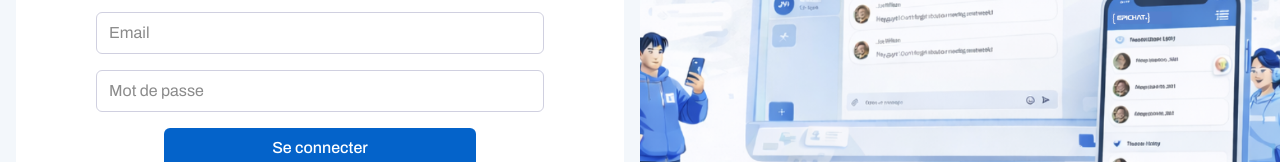
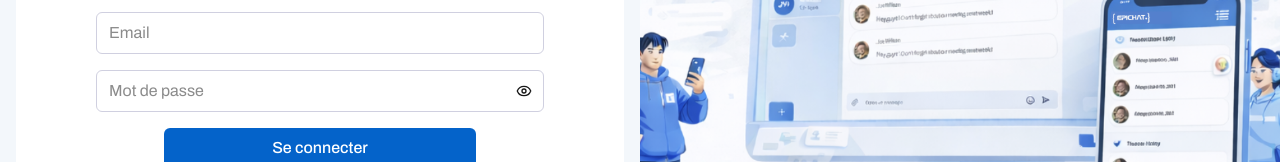
Before and after one commit to nadir-ammisaid/EPICHAT, a Next.js app in the folder frontend/: page /login in a window 1280 px wide. Shown: the part 346-508 px from the top of the page. Built offline with nearby package versions, Linux system fonts and the light colour scheme.

Commit message:
feat(auth): add password visibility toggle and add input type switch

```diff
--- a/frontend/src/components/ui/Input.tsx
+++ b/frontend/src/components/ui/Input.tsx
@@ -1,4 +1,5 @@
 import React from "react";
+import { Eye, EyeOff } from "lucide-react";
 
 interface InputProps extends Omit<React.InputHTMLAttributes<HTMLInputElement>, "size"> {
   label?: string;
@@ -10,6 +11,9 @@
 export const Input = React.forwardRef<HTMLInputElement, InputProps>(
   ({ label, error, className = "", id, fullWidth = true, size = "md", ...props }, ref) => {
     const inputId = id || props.name;
+    const isPasswordField = props.type === "password";
+    const [showPassword, setShowPassword] = React.useState(false);
+    const resolvedType = isPasswordField ? (showPassword ? "text" : "password") : props.type;
 
     const sizes = {
       sm: "px-2 py-1 text-sm",
@@ -29,14 +33,28 @@
             {label}
           </label>
         )}
+        <div className="relative">
           <input
             ref={ref}
             id={inputId}
             className={`${widthClass} ${sizes[size]} border border-border rounded-md ${
               error ? "border-error" : ""
-          } ${className}`}
+            } ${isPasswordField ? "pr-11" : ""} ${className}`}
             {...props}
+            type={resolvedType}
           />
+          {isPasswordField && (
+            <button
+              type="button"
+              onClick={() => setShowPassword((prev) => !prev)}
+              className="absolute inset-y-0 right-0 flex items-center pr-3 text-muted-foreground hover:text-foreground"
+              aria-label={showPassword ? "Masquer le mot de passe" : "Afficher le mot de passe"}
+              title={showPassword ? "Masquer" : "Afficher"}
+            >
+              {showPassword ? <EyeOff className="h-4 w-4" /> : <Eye className="h-4 w-4" />}
+            </button>
+          )}
+        </div>
         {error && (
           <p className="mt-1 text-sm text-error">{error}</p>
         )}
```
Lines whose indentation alone changed are shown as unchanged.
